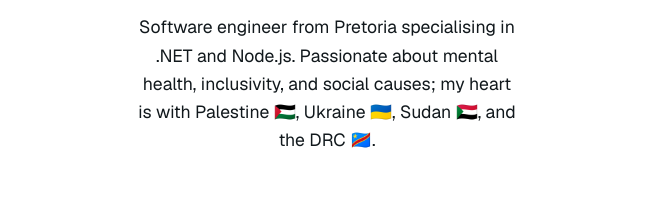
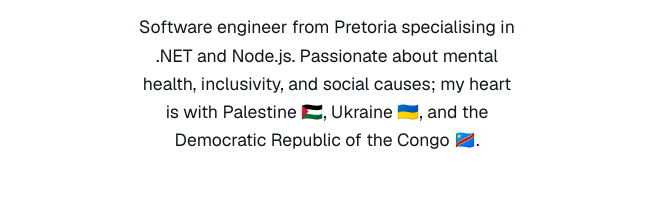
Before and after one commit to TimothyForChange/konscio, an Astro site: page / in a window 1280 px wide. Shown: the part 220-419 px from the top of the page, without its empty margins (313-966 px from the left). Built offline with nearby package versions, Linux system fonts and the light colour scheme; Astro itself is replaced by a stand-in of ours.

Commit message:
Remove oxlint, update bio and lint scripts
Removed the oxlint dependency and related scripts from package.json and package-lock.json. Updated the user bio in user.json and Profile.astro to reference 'the Democratic Republic of the Congo' instead of 'Sudan, and the DRC', and adjusted the flag rendering logic accordingly. Bumped project version to 0.0.8.

```diff
--- a/package.json
+++ b/package.json
@@ -1,7 +1,7 @@
 {
   "name": "ligilarbo",
   "type": "module",
-  "version": "0.0.7",
+  "version": "0.0.8",
   "license": "GPL-3.0-or-later",
   "scripts": {
     "dev": "astro dev",
@@ -10,7 +10,7 @@
     "preview": "astro preview",
     "astro": "astro",
     "format": "prettier --write .",
-    "lint": "oxlint . && eslint . --ext .js,.astro --cache"
+    "lint": "eslint . --ext .js,.astro --cache"
   },
   "devDependencies": {
     "@astrojs/sitemap": "^3.6.0",
@@ -26,7 +26,6 @@
     "eslint-plugin-unicorn": "^61.0.2",
     "fontaine": "^0.6.0",
     "globals": "^16.4.0",
-    "oxlint": "^1.19.0",
     "prettier": "^3.6.2",
     "prettier-plugin-astro": "^0.14.1",
     "remixicon": "^4.6.0"
--- a/src/components/Profile.astro
+++ b/src/components/Profile.astro
@@ -3,11 +3,13 @@ import userData from '../data/user.json';
 
 const { name, profession, bio } = userData;
 
-const bioWithDecorativeFlags = bio
+const bioWithDecorativeFlags = String(bio)
   .replace('Palestine', 'Palestine <span aria-hidden="true">🇵🇸</span>')
   .replace('Ukraine', 'Ukraine <span aria-hidden="true">🇺🇦</span>')
-  .replace('Sudan', 'Sudan <span aria-hidden="true">🇸🇩</span>')
-  .replace('the DRC', 'the DRC <span aria-hidden="true">🇨🇩</span>');
+  .replace(
+    'the Democratic Republic of the Congo',
+    'the Democratic Republic of the Congo <span aria-hidden="true">🇨🇩</span>'
+  );
 ---
 
 <header class='profile slide-up-fade'>
--- a/src/data/user.json
+++ b/src/data/user.json
@@ -1,7 +1,7 @@
 {
   "name": "Timothy Brits",
   "profession": "Software Engineer",
-  "bio": "Software engineer from Pretoria specialising in .NET and Node.js. Passionate about mental health, inclusivity, and social causes; my heart is with Palestine, Ukraine, Sudan, and the DRC.",
+  "bio": "Software engineer from Pretoria specialising in .NET and Node.js. Passionate about mental health, inclusivity, and social causes; my heart is with Palestine, Ukraine, and the Democratic Republic of the Congo.",
   "links": [
     {
       "url": "https://www.instagram.com/brits.timothy/",
```
Also changed, not shown: 1 other file.
